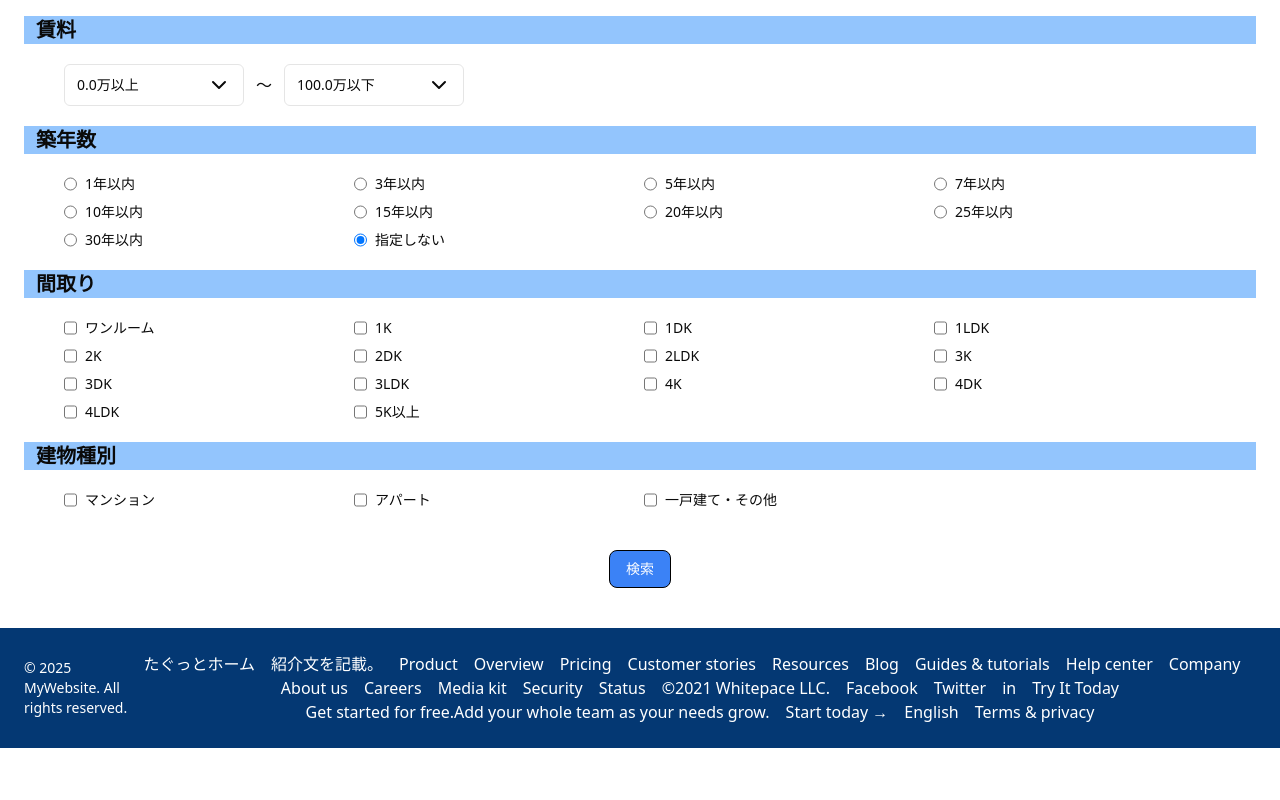
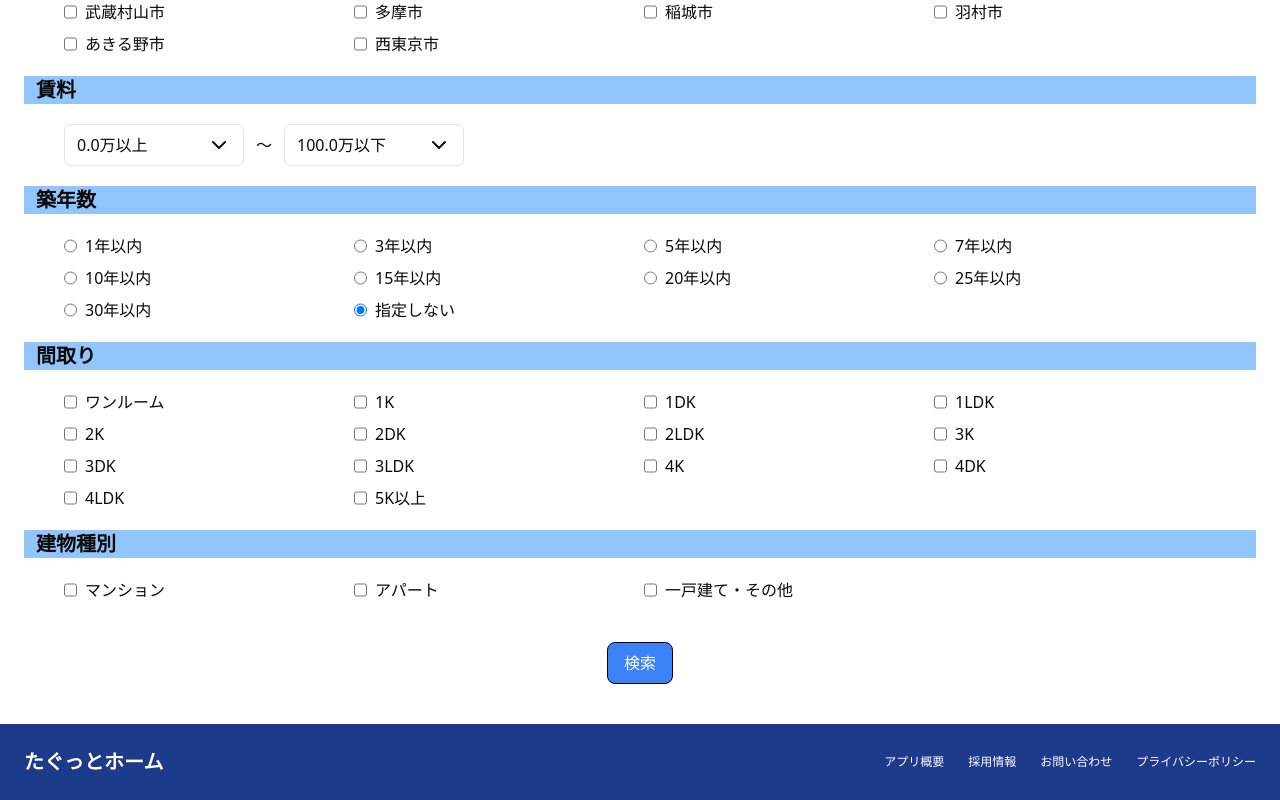
Before and after one commit to k-mizoguch1/lifestyle-home-search, a Next.js app: page / in a window 1280 px wide. Shown: the part 812-1612 px from the top of the page. Before the commit the page ends 1560 px from the top, so only its background shows below. Built offline with nearby package versions, Linux system fonts and the light colour scheme.

Commit message:
フッター変更

```diff
--- a/src/components/Footer/index.tsx
+++ b/src/components/Footer/index.tsx
@@ -1,40 +1,18 @@
-import React from 'react'
+import React from 'react';
+
 export const Footer: React.FC = () => {
   const links = [
-    'たぐっとホーム',
-    '紹介文を記載。',
-    'Product',
-    'Overview',
-    'Pricing',
-    'Customer stories',
-    'Resources',
-    'Blog',
-    'Guides & tutorials',
-    'Help center',
-    'Company',
-    'About us',
-    'Careers',
-    'Media kit',
-    'Security',
-    'Status',
-    '©2021 Whitepace LLC. ',
-    'Facebook',
-    'Twitter',
-    'in',
-    'Try It Today',
-    'Get started for free.Add your whole team as your needs grow.',
-    'Start today →',
-    'English',
-    'Terms & privacy',
-  ]
+    'アプリ概要',
+    '採用情報',
+    'お問い合わせ',
+    'プライバシーポリシー',
+  ];
 
   return (
-    <footer className="bg-[#043873] text-white py-6 mt-10 w-full">
+    <footer className="bg-blue-900 text-white py-6 w-full">
       <div className="container mx-auto flex flex-col md:flex-row items-center justify-between px-6">
-        <p className="text-sm">
-          &copy; {new Date().getFullYear()} MyWebsite. All rights reserved.
-        </p>
-        <nav className="flex flex-wrap justify-center space-x-4 mt-4 md:mt-0">
+        <p className="text-xl font-bold">たぐっとホーム</p>
+        <nav className="flex flex-wrap justify-center space-x-6 mt-4 md:mt-0 text-xs">
           {links.map((link, index) => (
             <a key={index} href="#" className="hover:underline">
               {link}
@@ -43,5 +21,7 @@ export const Footer: React.FC = () => {
         </nav>
       </div>
     </footer>
-  )
-}
+  );
+};
+
+export default Footer;
```
